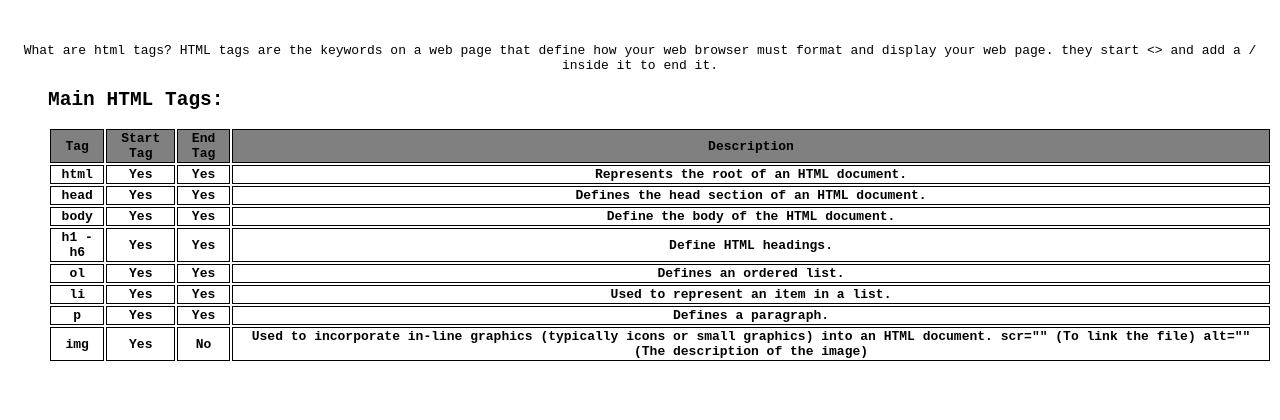
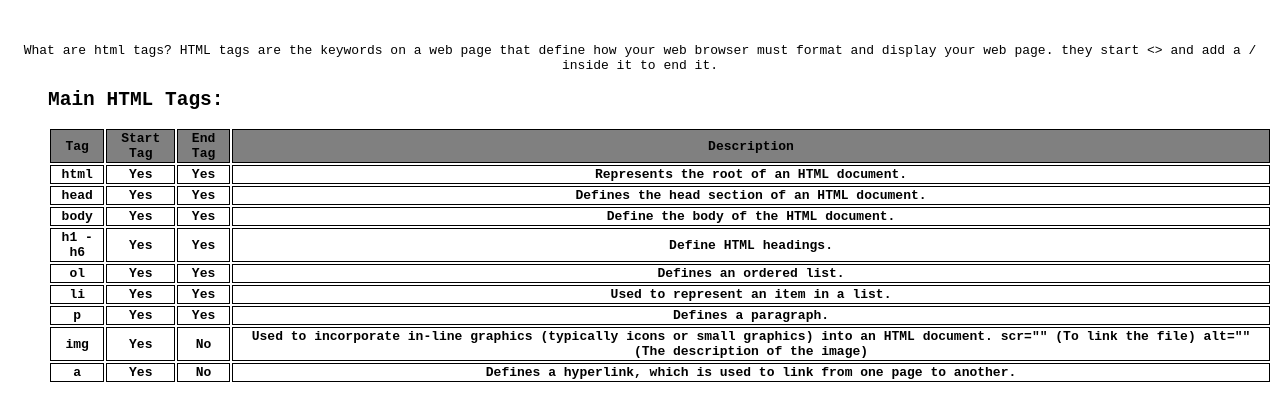
Before and after one commit to jacomchan/codeHTML, a plain HTML site: page tags.html in a window 1280 px wide. Shown: the part 104-524 px from the top of the page. Drawn offline with Linux system fonts and the light colour scheme.

Commit message:
Update tags.html

```diff
--- a/tags.html
+++ b/tags.html
@@ -72,6 +72,12 @@
           <th>No</th>
           <th>Used to incorporate in-line graphics (typically icons or small graphics) into an HTML document. scr="" (To link the file) alt="" (The description of the image)</th>
         </tr>
+        <tr>
+          <th>a</th>
+          <th>Yes</th>
+          <th>No</th>
+          <th>Defines a hyperlink, which is used to link from one page to another.</th>
+        </tr>
       </table>
     </ol>
   </body>
```
